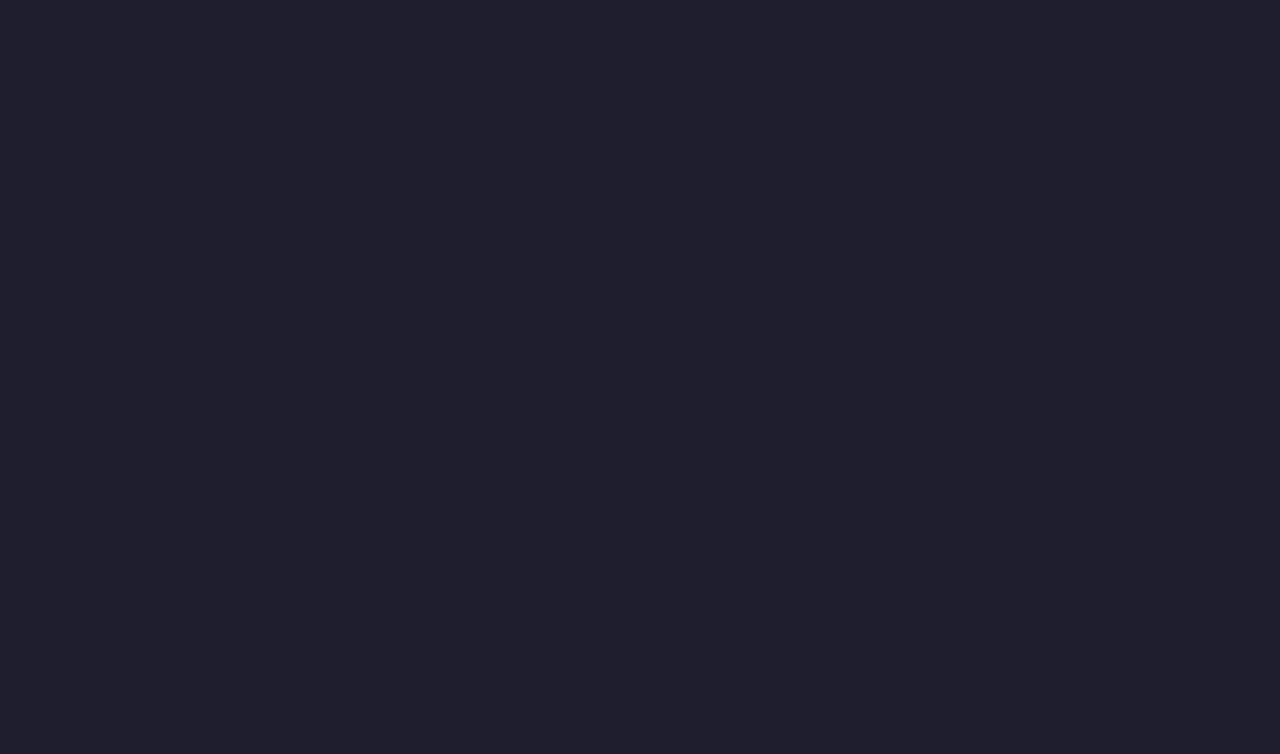
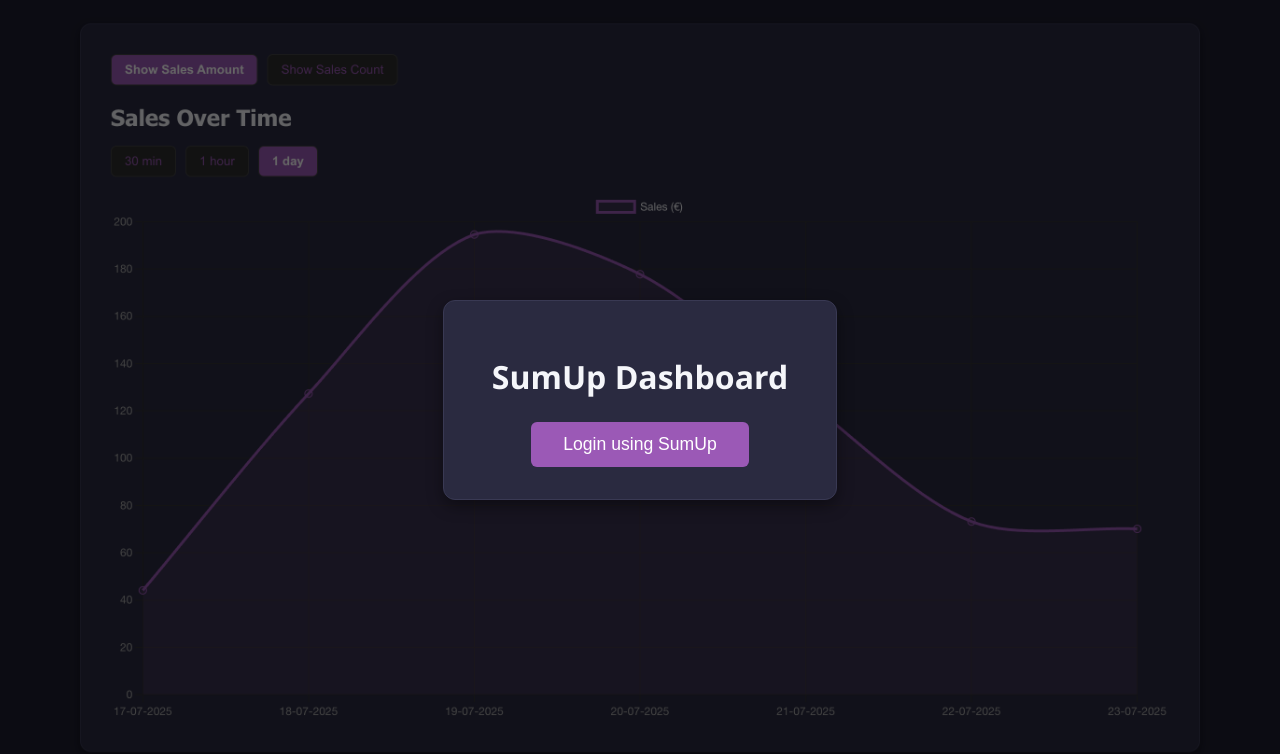
Before and after one commit to SOLODILLYA/SumUpDashboardLightweight, a React (Create React App) app in the folder src/main/frontend/: page /login in a window 1280 px wide. Before the commit this address had no page. Shown: the top 754 px of the page. Built offline with nearby package versions, Linux system fonts and the light colour scheme.

Commit message:
Login Page Created
Created a Log In page

```diff
--- a/src/main/frontend/src/App.js
+++ b/src/main/frontend/src/App.js
@@ -1,12 +1,14 @@
-import React from 'react';
-import { BrowserRouter as Router, Routes, Route } from 'react-router-dom';
-import Dashboard from './components/Dashboard';
+import React from "react";
+import { BrowserRouter as Router, Routes, Route } from "react-router-dom";
+import Dashboard from "./components/Dashboard";
+import LoginPage from "./components/Login";
 
 function App() {
   return (
     <Router>
       <Routes>
         <Route path="/sumup/dashboard" element={<Dashboard />} />
+        <Route path="/login" element={<LoginPage />} />
       </Routes>
     </Router>
   );
--- /dev/null
+++ b/src/main/frontend/src/components/Login.css
@@ -0,0 +1,78 @@
+:root {
+  --bg-dark: #1e1e2f;
+  --bg-card: #2a2a40;
+  --text-primary: #f5f6fa;
+  --accent-purple: #9b59b6;
+  --accent-purple-light: #5a4bcf;
+  --shadow-dark: rgba(0, 0, 0, 0.4);
+}
+
+body,
+html {
+  margin: 0;
+  padding: 0;
+  height: 100%;
+  background-color: var(--bg-dark);
+  font-family: "Segoe UI", Tahoma, Geneva, Verdana, sans-serif;
+  color: var(--text-primary);
+}
+
+.login-page {
+  display: flex;
+  justify-content: center;
+  align-items: center;
+  height: 100vh;
+}
+
+.login-card {
+  background-color: var(--bg-card);
+  padding: 2rem 3rem;
+  border-radius: 12px;
+  box-shadow: 0 6px 16px var(--shadow-dark);
+  text-align: center;
+  border: 1px solid #393953;
+}
+
+.login-title {
+  font-size: 2rem;
+  margin-bottom: 1.5rem;
+}
+
+.login-button {
+  font-size: 1.1rem;
+  padding: 0.75rem 2rem;
+  background-color: var(--accent-purple);
+  color: white;
+  border: none;
+  border-radius: 6px;
+  cursor: pointer;
+  transition: background-color 0.2s ease;
+}
+
+.login-button:hover {
+  background-color: var(--accent-purple-light);
+}
+
+@keyframes fadeInUp {
+  from {
+    opacity: 0;
+    transform: translateY(20px);
+  }
+  to {
+    opacity: 1;
+    transform: translateY(0);
+  }
+}
+
+.login-card {
+  animation: fadeInUp 0.6s ease-out both;
+}
+
+.login-page::before {
+  content: "";
+  position: absolute;
+  inset: 0;
+  background: url("../../public/background.png") center center / cover no-repeat;
+  filter: brightness(0.4); /* Dim the image */
+  z-index: 0;
+}
--- /dev/null
+++ b/src/main/frontend/src/components/Login.js
@@ -0,0 +1,21 @@
+import React from "react";
+import "./Login.css"; // Adjust path as needed
+
+const LoginPage = () => {
+  const handleLogin = () => {
+    window.location.href = "https://web.sumup.com/login";
+  };
+
+  return (
+    <div className="login-page">
+      <div className="login-card">
+        <h1 className="login-title">SumUp Dashboard</h1>
+        <button className="login-button" onClick={handleLogin}>
+          Login using SumUp
+        </button>
+      </div>
+    </div>
+  );
+};
+
+export default LoginPage;
```
Also changed, not shown: src/main/frontend/public/background.png (added), 7 other files (tests, documents, lock files or other folders).
